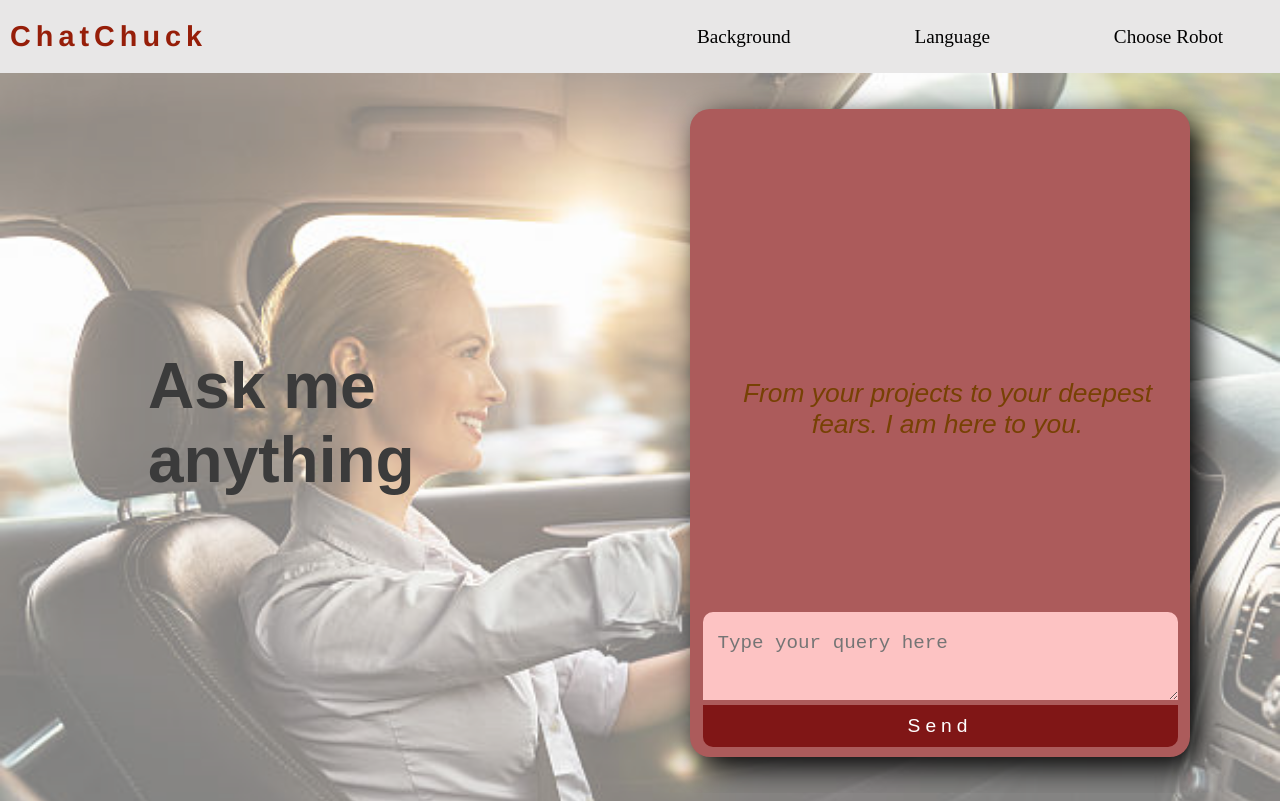
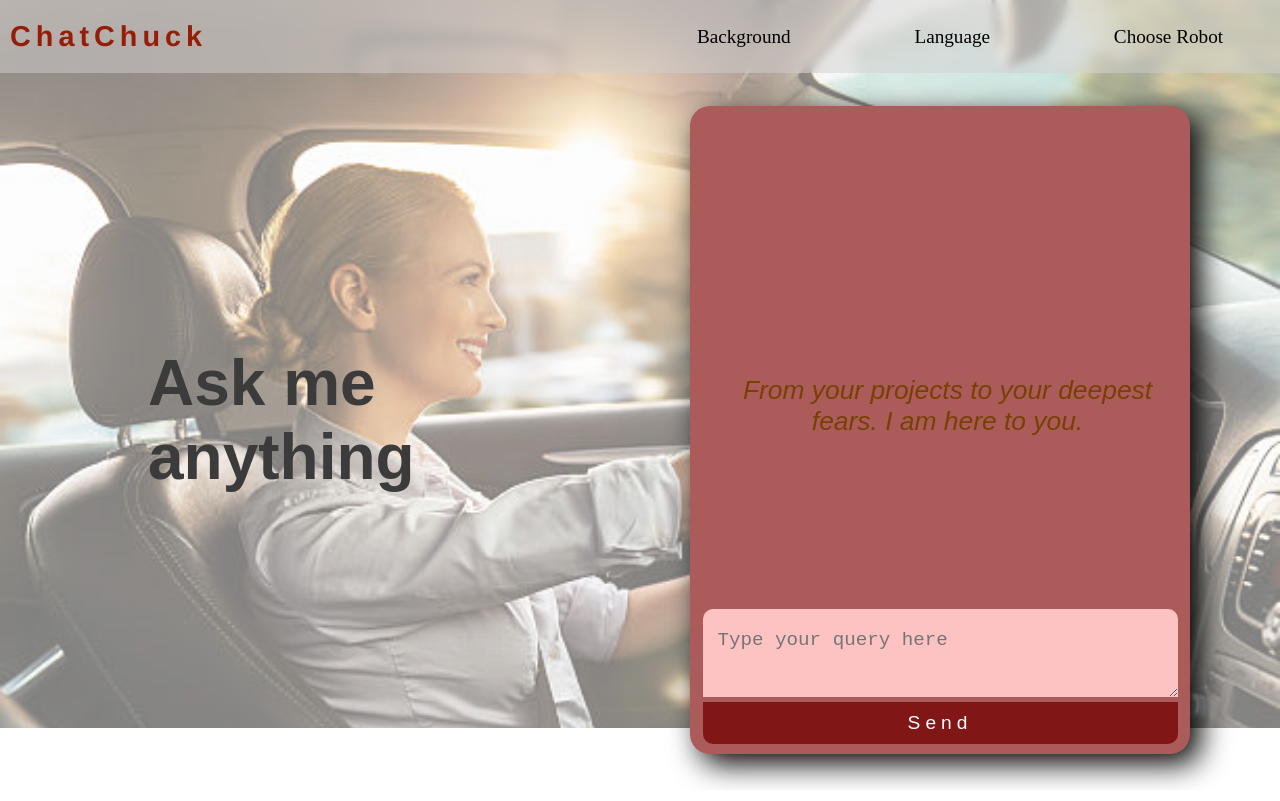
Before and after one commit to EzeaniChucks/chatChuck, a Next.js app: page / in a window 1280 px wide. Built offline with nearby package versions, Linux system fonts and the light colour scheme.

Commit message:
navbar ui improvement

```diff
--- a/src/styles/custom.module.css
+++ b/src/styles/custom.module.css
@@ -1,9 +1,14 @@
 .nav{
     display: flex;
     align-items: center;
+    position: fixed;
+    width: 100%;
+    top: 0px;
+    backdrop-filter:blur(5px);
     padding: 20px 0;
     background-color: rgb(209, 207, 207, 0.5);
     justify-content: space-between;
+    z-index: 100;
 }
 .nav>div{
     padding: 0 10px;
@@ -30,6 +35,7 @@
     position: relative;
     width: 100%;
     height: 100%;
+    padding-top: 70px;
     min-height: 700px;
     display: grid;
     grid-template-columns: 1fr 1fr;
```
